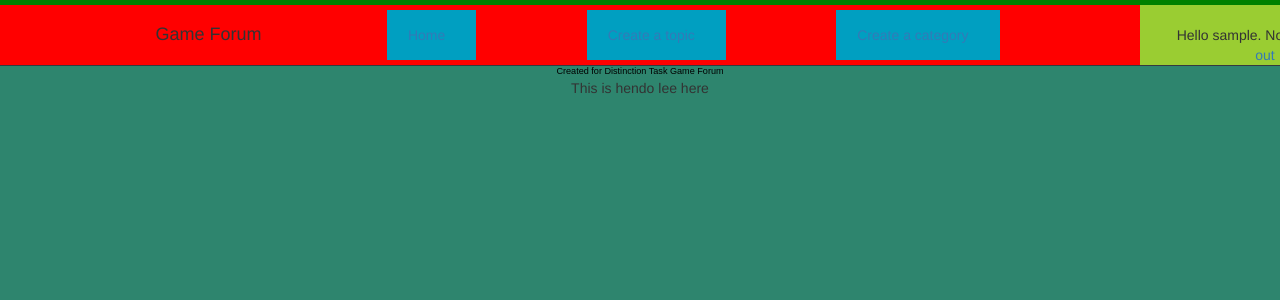
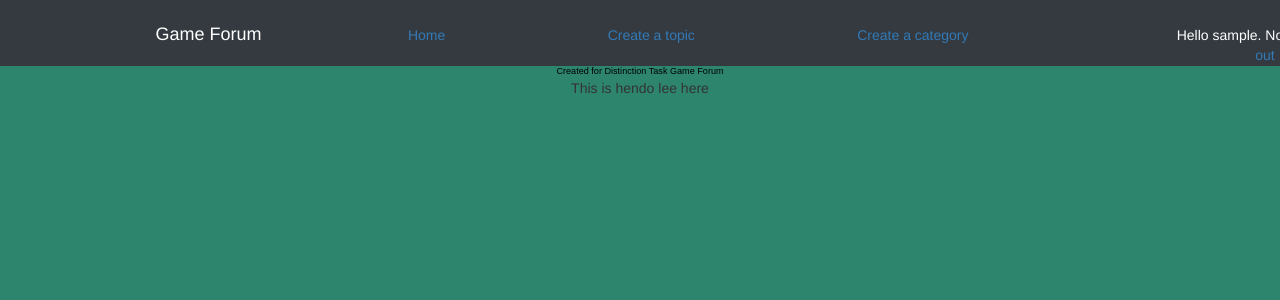
Before and after one commit to Jasonnugraha/Forum, a PHP site: page /index.php in a window 1280 px wide. Shown: the top 300 px of the page. Run offline with PHP 8.4, Linux system fonts and the light colour scheme; the visitor is signed in with stand-in values (Sample User, id 1); data that the repository does not hold is empty.

Commit message:
fix minor navbar

```diff
--- a/css/style.css
+++ b/css/style.css
@@ -39,7 +39,7 @@ body {
   }
 
 #userbar {
-    background-color: yellowgreen;
+
     float: right;
     width: 250px;
 
@@ -174,6 +174,7 @@ form {
   .acc {
     width: 75%;
     margin: 20px auto 0px;
+    color: white;
 
   }
 
@@ -182,19 +183,10 @@ form {
 }
 
 
-.navbar-nav.mr-auto.mt-2.mt-lg0{
-    background-color: red;
-}
-
 .collapse.navbar-collapse{
-    background-color: green;
     padding: 0;
 }
 
-.row{
-    background-color: yellow;
+#Title{
+    color: white;
 }
-
-.col{
-    background-color: #009FC1;
-}
--- a/header.php
+++ b/header.php
@@ -34,8 +34,7 @@
                     <ul class="navbar-nav mr-auto mt-2 mt-lg0">
                         <!-- Navbar content -->
                        <div class="container">
-                       <h4> Game Forum</h4>
-
+                       <h4 id="Title">Game Forum</h4>
                             <div class="row">
                                 <div class="col">
                                     <li class="navbar navbar-nav active">
```
